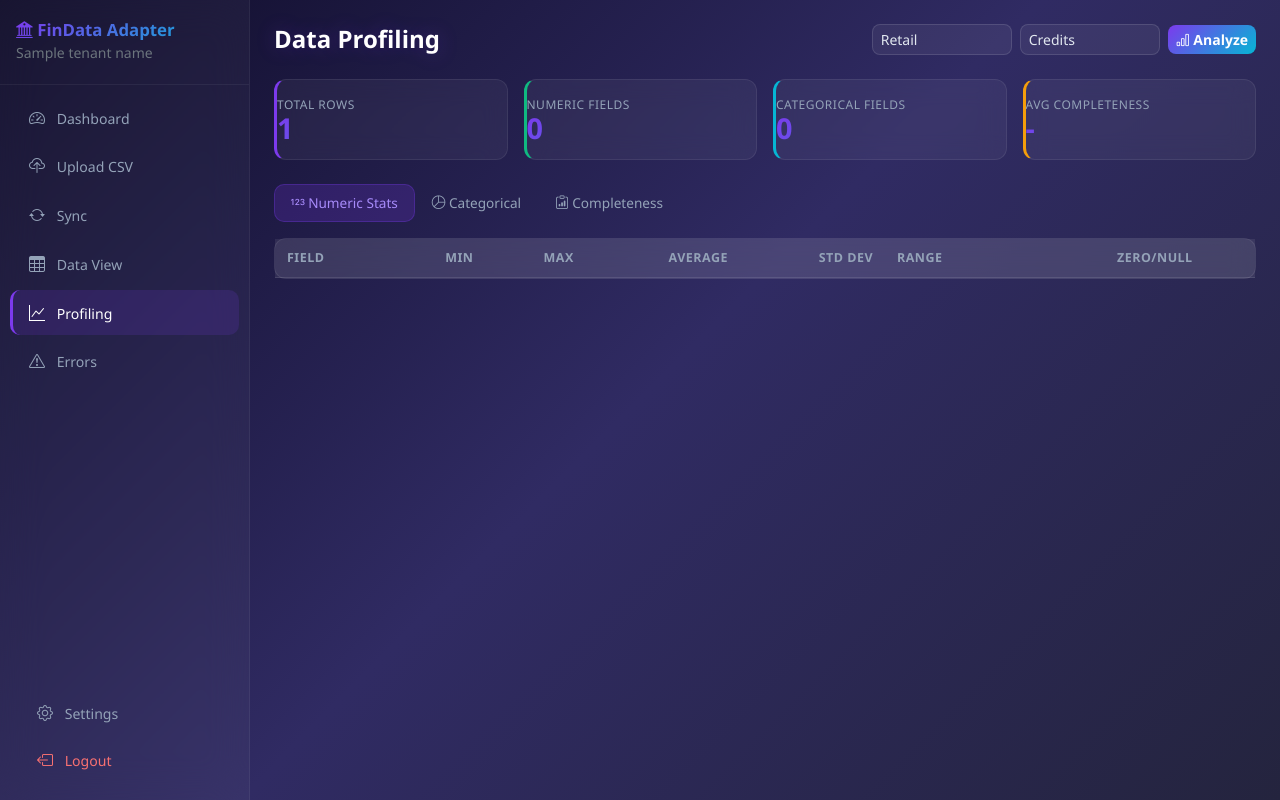
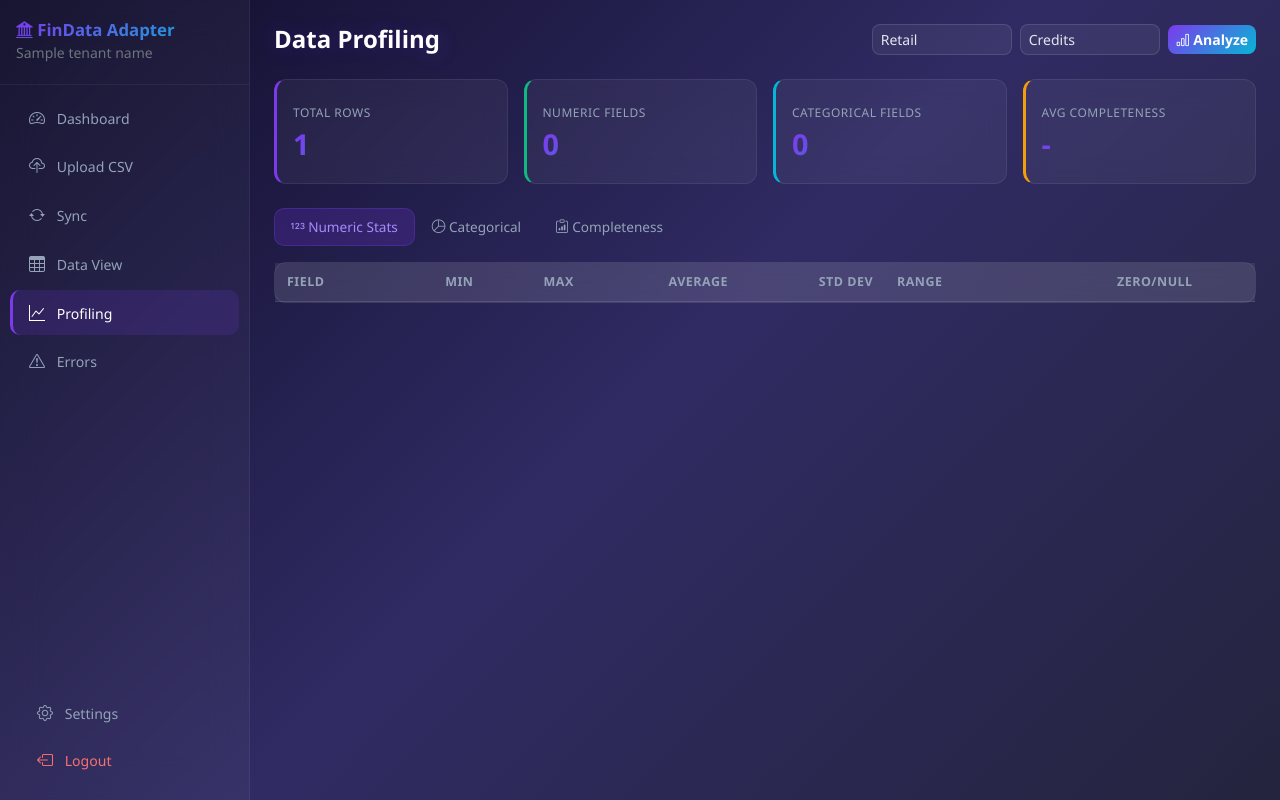
Before and after one commit to IZGI-A/project, a Django app: template frontend/templates/profiling.html in a window 1280 px wide. Run offline with Django 5.2, Linux system fonts and the light colour scheme; the template is opened without the code that fills it: most values are stand-ins (such as "Sample title", 1, 10 or a date in 2020); lists and menus that the app fills with data are empty; parts of the project's set-up code (start-up, migrations or seed data) failed here and were passed over; some libraries are stand-ins or nearby versions.

Commit message:
edit profiling card view

```diff
--- a/frontend/templates/profiling.html
+++ b/frontend/templates/profiling.html
@@ -50,32 +50,32 @@
 <div class="row g-3 mb-4">
     <div class="col-md-3">
         <div class="glass-card metric-card h-100" style="border-left-color: var(--accent-purple);">
-            <div class="card-body py-3">
-                <div class="metric-label">Total Rows</div>
+            <div class="card-body px-3 py-4">
+                <div class="metric-label mb-2">Total Rows</div>
                 <div class="metric-value">{{ profile.row_count|floatformat:0 }}</div>
             </div>
         </div>
     </div>
     <div class="col-md-3">
         <div class="glass-card metric-card h-100" style="border-left-color: var(--accent-green);">
-            <div class="card-body py-3">
-                <div class="metric-label">Numeric Fields</div>
+            <div class="card-body px-3 py-4">
+                <div class="metric-label mb-2">Numeric Fields</div>
                 <div class="metric-value" id="numeric-count">0</div>
             </div>
         </div>
     </div>
     <div class="col-md-3">
         <div class="glass-card metric-card h-100" style="border-left-color: var(--accent-cyan);">
-            <div class="card-body py-3">
-                <div class="metric-label">Categorical Fields</div>
+            <div class="card-body px-3 py-4">
+                <div class="metric-label mb-2">Categorical Fields</div>
                 <div class="metric-value" id="cat-count">0</div>
             </div>
         </div>
     </div>
     <div class="col-md-3">
         <div class="glass-card metric-card h-100" style="border-left-color: var(--accent-amber);">
-            <div class="card-body py-3">
-                <div class="metric-label">Avg Completeness</div>
+            <div class="card-body px-3 py-4">
+                <div class="metric-label mb-2">Avg Completeness</div>
                 <div class="metric-value" id="completeness-val">-</div>
             </div>
         </div>
```
Also changed, not shown: 1 other file.
